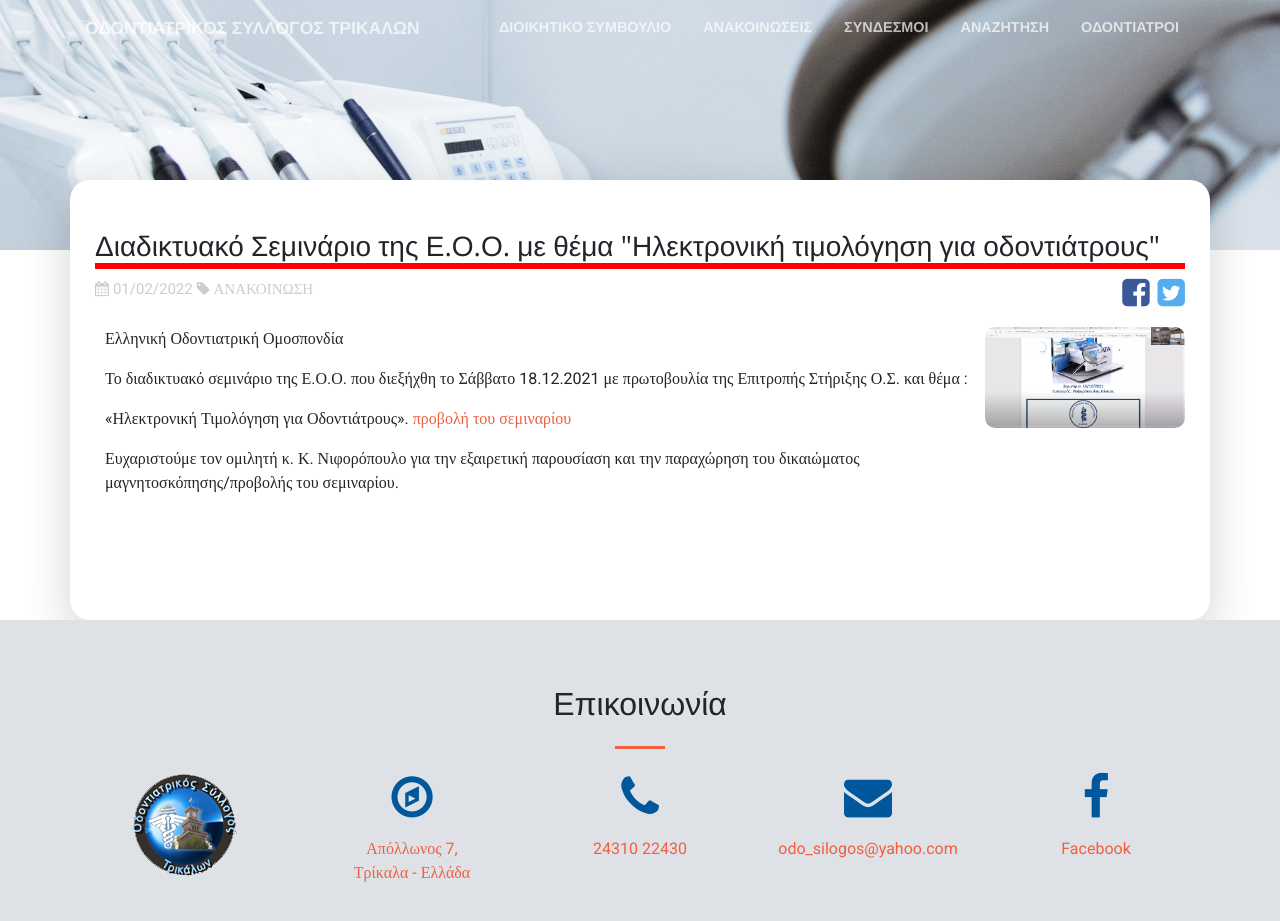
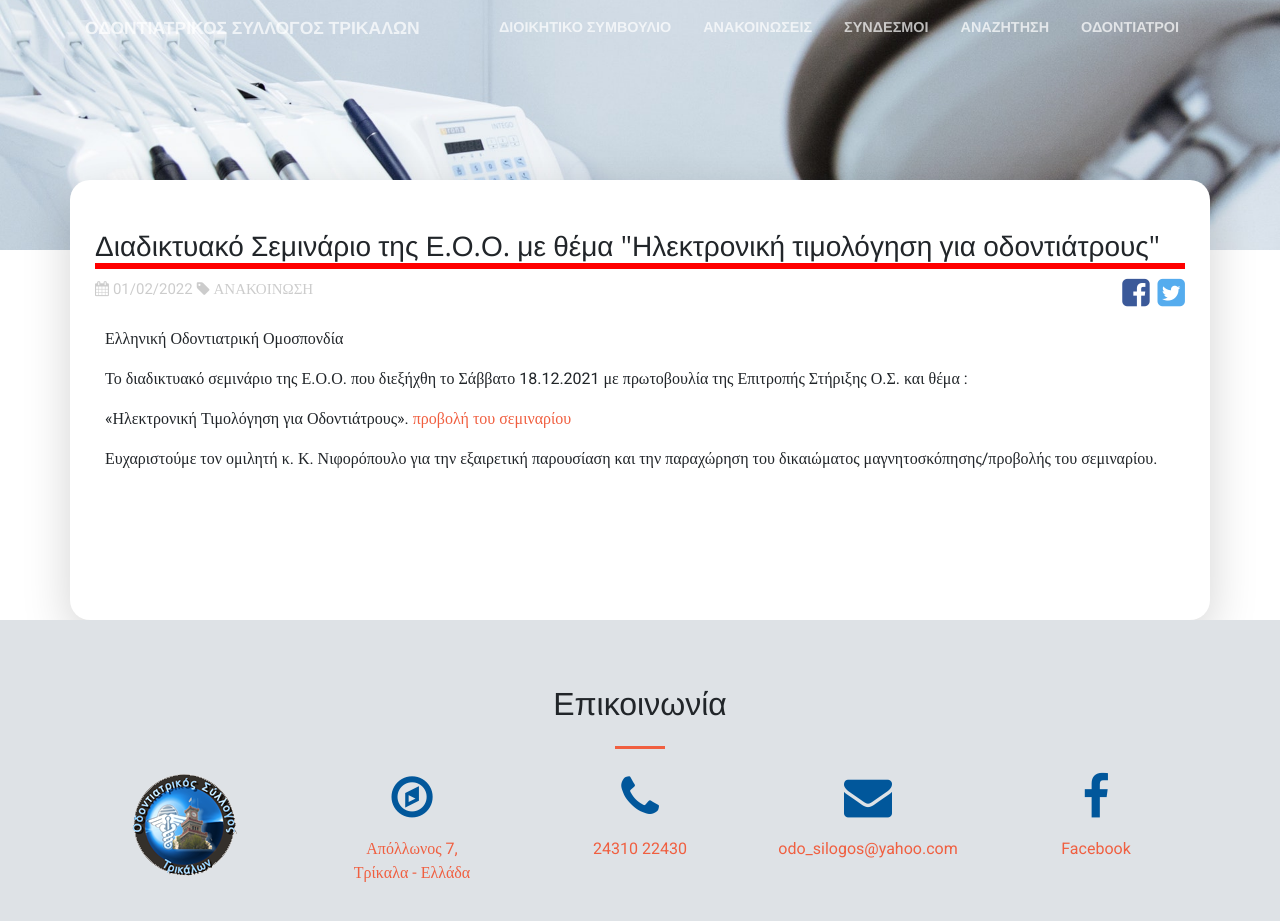
Before and after one commit to Tomak123456/tesy, a Jekyll site: the page built from _news/Διαδικτυακό-Σεμινάριο-της-ΕΟΟ-με-θέμα-Ηλεκτρονική-τιμολόγηση-για-οδοντιάτρους.md, in a window 1280 px wide and 965 px high. Shown: the top 921 px of the window. Built offline with Jekyll 4.4.1, drawn with Linux system fonts in a browser that asks for light colours.

Commit message:
Update from Forestry.io Thomas Zanias updated _news/Διαδικτυακό-Σεμινάριο-της-ΕΟΟ-με-θέμα-Ηλεκτρονική-τιμολόγηση-για-οδοντιάτρους.md

```diff
--- a/_news/Διαδικτυακό-Σεμινάριο-της-ΕΟΟ-με-θέμα-Ηλεκτρονική-τιμολόγηση-για-οδοντιάτρους.md
+++ b/_news/Διαδικτυακό-Σεμινάριο-της-ΕΟΟ-με-θέμα-Ηλεκτρονική-τιμολόγηση-για-οδοντιάτρους.md
@@ -9,8 +9,7 @@ text: |-
 
   Ευχαριστούμε τον ομιλητή κ. Κ. Νιφορόπουλο για την εξαιρετική παρουσίαση και την παραχώρηση του δικαιώματος μαγνητοσκόπησης/προβολής του σεμιναρίου.
 date: 01/02/2022
-images:
-- "/uploads/2022/02/video.png"
+images: []
 pdfs: []
 
 ---
```
Also changed, not shown: .forestry/front_matter/templates/new-general-post.yml.
